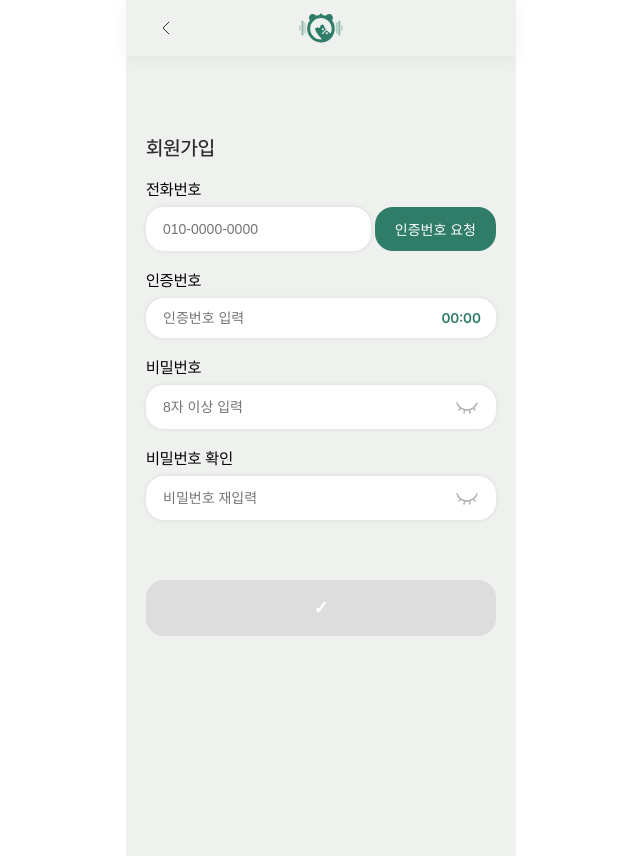
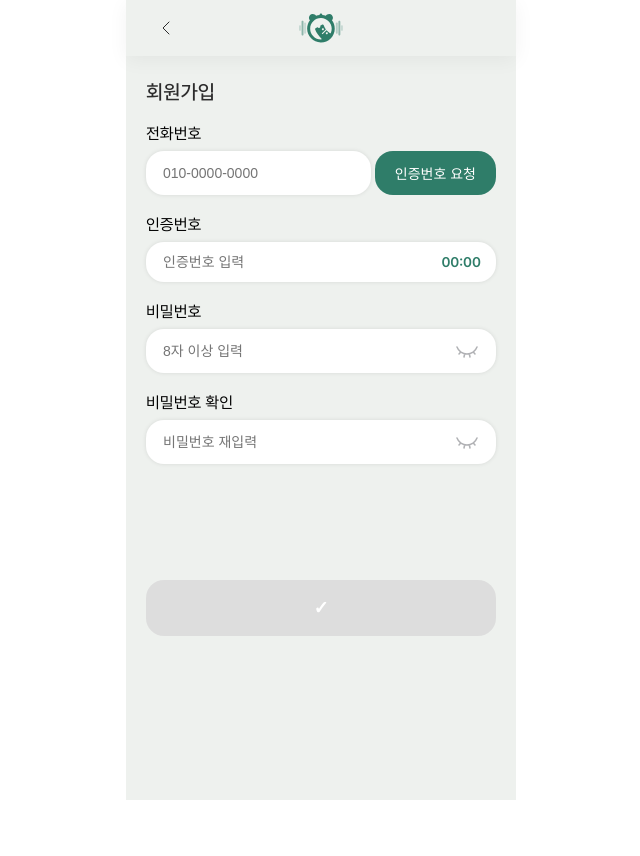
Before and after one commit to yeon-yeon1/2025-LIKELION-BuyDobong-FE, a React (Vite) app: page /signup in a window 1280 px wide. Shown: the whole page, without its empty margins (319-959 px from the left). After the commit the page ends 800 px from the top, so only its background shows below. Built offline with nearby package versions, Linux system fonts and the light colour scheme; no server answers.

Commit message:
🐛 Fix: PWA 상단 헤더 UI 수정 (fork)
Fix: PWA 상단 헤더 UI 수정 (fork)

```diff
--- a/src/styles/GlobalStyle.ts
+++ b/src/styles/GlobalStyle.ts
@@ -66,25 +66,6 @@ export const GlobalStyle = createGlobalStyle`
     src: url('/fonts/Pretendard-Black.woff2') format('woff2');
   }
 
-  /* ===== Safe area + header height variables ===== */
-  :root {
-    /* 최신 사파리/ iOS PWA */
-    --safe-top: env(safe-area-inset-top);
-    /* 구형 iOS 11 대응(선언만, 최신이 우선 적용됨) */
-    /* --safe-top: constant(safe-area-inset-top); */
-
-    /* 프로젝트 공통 헤더 기본 높이 */
-    --header-base: 56px;
-    --header-h: calc(var(--header-base) + var(--safe-top));
-  }
-
-  /* 헤더가 fixed라서 본문 시작점을 안전영역+헤더 높이만큼 내려줌 */
-  #root, .page-wrap {
-    /* 구형 iOS 우선 선언 후 최신으로 override */
-    padding-top: calc(var(--header-base) + constant(safe-area-inset-top));
-    padding-top: var(--header-h);
-  }
-////////////////////////////////////////////////////////////////
   @media (hover: hover) and (pointer: fine) {
     body {
       width: 390px;
--- a/src/styles/HeaderStyle.ts
+++ b/src/styles/HeaderStyle.ts
@@ -7,17 +7,21 @@ export const Header = styled.div`
   top: constant(safe-area-inset-top);
   top: env(safe-area-inset-top);
 
-  height: calc(56px + constant(safe-area-inset-top));
-  height: calc(56px + env(safe-area-inset-top));
-  padding-top: constant(safe-area-inset-top);
-  padding-top: env(safe-area-inset-top);
+  left: constant(safe-area-inset-left);
+  left: env(safe-area-inset-left);
+
+  right: constant(safe-area-inset-right);
+  right: env(safe-area-inset-right);
+
+  bottom: constant(safe-area-inset-bottom);
+  bottom: env(safe-area-inset-bottom);
 
   left: 50%;
   transform: translateX(-50%);
   width: 100%;
   max-width: 350px;
   display: flex;
-  /* height: 56px; */
+  height: 56px;
   padding: 0 20px;
   align-items: center;
   flex-shrink: 0;
```
